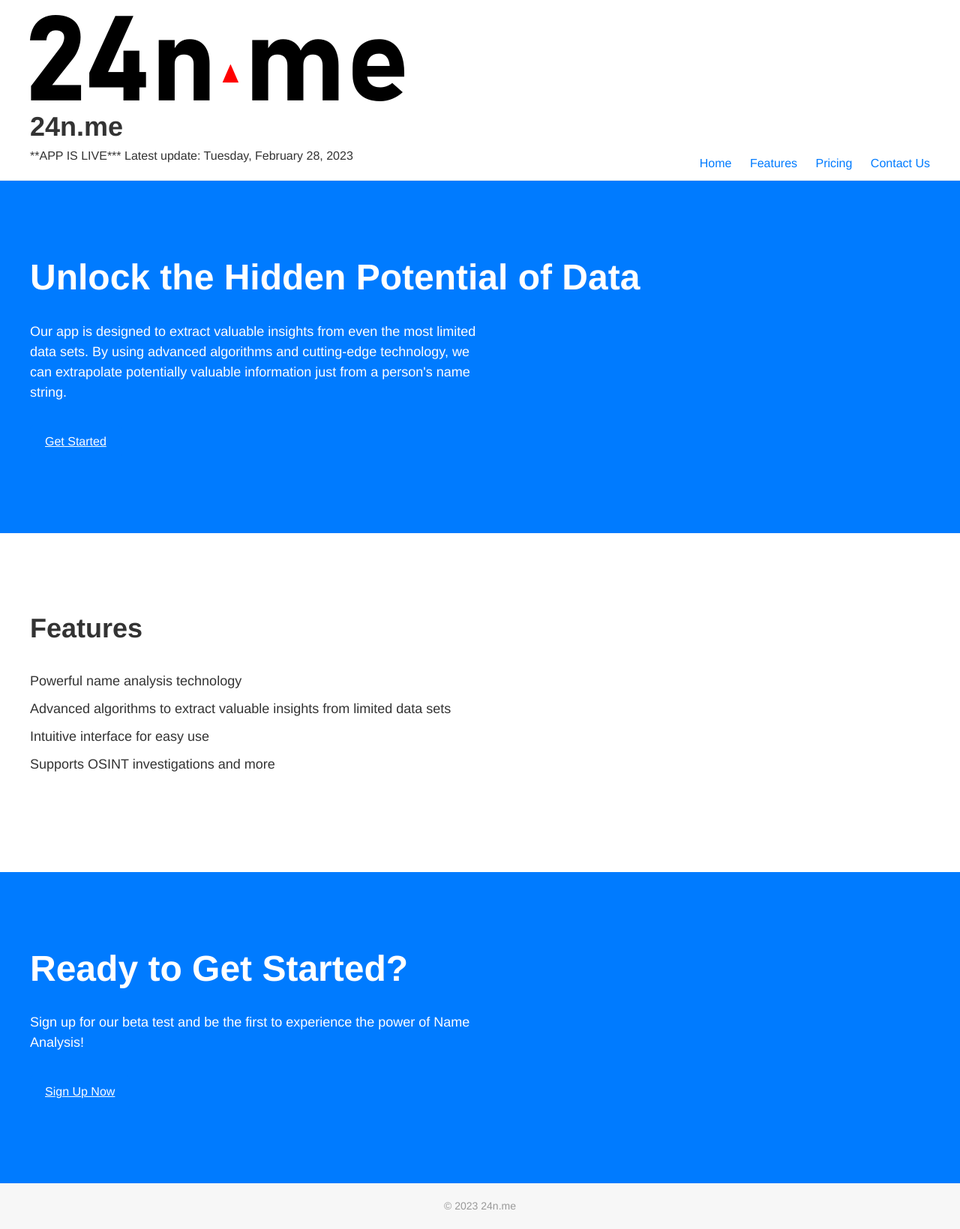
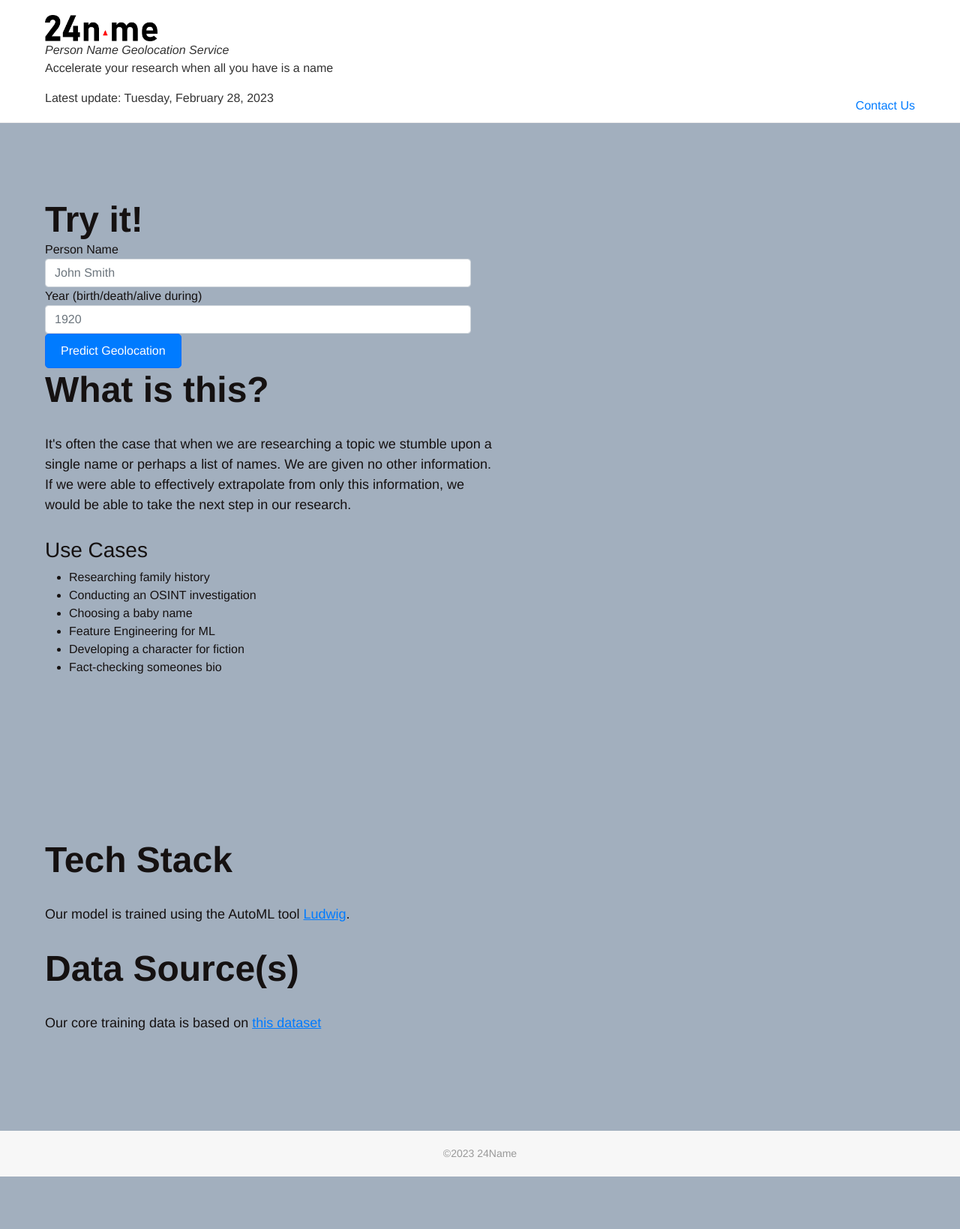
Before and after one commit to noveoko/24nme, a Flask app: page / in a window 1280 px wide. Shown: the whole page at 75% size. After the commit the page ends 1569 px from the top, so only its background shows below. Run offline with Flask 2, Linux system fonts and the light colour scheme.

Commit message:
fixed html/css

```diff
--- a/static/css/style.css
+++ b/static/css/style.css
@@ -121,8 +121,8 @@ nav a {
 /* CTA section styles */
 
 .cta {
-  background-color: #007bff;
-  color: #fff;
+  background-color: #a2afbe;
+  color: #151111;
   padding: 100px 0;
 }
 
@@ -152,3 +152,8 @@ footer p {
   font-size: 14px;
   color: #999;
 }
+
+
+.logo{
+  width: 150px;
+}
--- a/templates/index.html
+++ b/templates/index.html
@@ -1,55 +1,78 @@
 <!DOCTYPE html>
 <html>
   <head>
+    <link href="https://cdn.jsdelivr.net/npm/bootstrap@5.0.2/dist/css/bootstrap.min.css" rel="stylesheet" integrity="sha384-EVSTQN3/azprG1Anm3QDgpJLIm9Nao0Yz1ztcQTwFspd3yD65VohhpuuCOmLASjC" crossorigin="anonymous">
+
     <title>24n.me</title>
     <link rel="stylesheet" type="text/css" href="{{ url_for('static', filename='css/style.css') }}">
   </head>
   <body>
     <header>
       <div class="container">
-        <img src="{{ url_for('static', filename='images/logo_with_triangle.png')}}">
-        <h1>24n.me</h1>
-        **APP IS LIVE***
+        <img class="logo" src="{{ url_for('static', filename='images/logo_with_triangle.png')}}">
+        <br>
+        <em>Person Name Geolocation Service</em>
+        <p>Accelerate your research when all you have is a name</p>
         Latest update: Tuesday, February 28, 2023
         <nav>
           <ul>
-            <li><a href="#">Home</a></li>
+            <!-- <li><a href="#">Home</a></li>
             <li><a href="#">Features</a></li>
-            <li><a href="#">Pricing</a></li>
+            <li><a href="#">Pricing</a></li> -->
             <li><a href="mailto:contact@24n.me">Contact Us</a></li>
           </ul>
         </nav>
       </div>
     </header>
-    <section class="hero">
+    <section class="cta">
       <div class="container">
-        <h2>Unlock the Hidden Potential of Data</h2>
-        <p>Our app is designed to extract valuable insights from even the most limited data sets. By using advanced algorithms and cutting-edge technology, we can extrapolate potentially valuable information just from a person's name string.</p>
-        <a class="btn" href="#">Get Started</a>
-      </div>
-    </section>
-    <section class="features">
-      <div class="container">
-        <h2>Features</h2>
+        <div class="row">
+          <div class="col col-lg-6">
+            <h2>Try it!</h2>
+            <form action="">
+              <div class="form-group">
+                <label for="person_name">Person Name</label>
+                <input type="text" class="form-control" id="person_name" name="person_name" placeholder="John Smith">
+              </div>
+              <div class="form-group">
+                <label for="year">Year (birth/death/alive during)</label>
+                <input type="number" class="form-control" id="year" name="year" min="1600" max="2022" placeholder="1920">
+              </div>
+              <button type="submit" class="btn btn-primary">Predict Geolocation</button>
+            </form>
+
+          </div>
+        </div>
+        <h2>What is this?</h2>
+        <p>It's often the case that when we are researching a topic we stumble upon a single name or perhaps a list of names. We are given no other information. If we were able to effectively extrapolate from only this information, we would be able to take the next step in our research.</p>
+        <h3>Use Cases</h3>
         <ul>
-          <li>Powerful name analysis technology</li>
-          <li>Advanced algorithms to extract valuable insights from limited data sets</li>
-          <li>Intuitive interface for easy use</li>
-          <li>Supports OSINT investigations and more</li>
+          <li>Researching family history</li>
+          <li>Conducting an OSINT investigation</li>
+          <li>Choosing a baby name</li>
+          <li>Feature Engineering for ML</li>
+          <li>Developing a character for fiction</li>
+          <li>Fact-checking someones bio</li>
         </ul>
+
+
+
       </div>
     </section>
     <section class="cta">
       <div class="container">
-        <h2>Ready to Get Started?</h2>
-        <p>Sign up for our beta test and be the first to experience the power of Name Analysis!</p>
-        <a class="btn" href="#">Sign Up Now</a>
-      </div>
+      <h2>Tech Stack</h2>
+      <p>Our model is trained using the AutoML tool <a href="https://ludwig.ai/0.4/user_guide/automl/">Ludwig</a>.</p>
+      <h2>Data Source(s)</h2>
+      <p>Our core training data is based on <a href="https://data.sciencespo.fr/dataset.xhtml?persistentId=doi:10.21410/7E4/RDAG3O">this dataset</a></p>
+    </div>
     </section>
     <footer>
       <div class="container">
-        <p>&copy; 2023 24n.me</p>
+        <p>&copy;2023 24Name</p>
       </div>
     </footer>
+    <script src="https://cdn.jsdelivr.net/npm/bootstrap@5.0.2/dist/js/bootstrap.bundle.min.js" integrity="sha384-MrcW6ZMFYlzcLA8Nl+NtUVF0sA7MsXsP1UyJoMp4YLEuNSfAP+JcXn/tWtIaxVXM" crossorigin="anonymous"></script>
+
   </body>
 </html>
```
